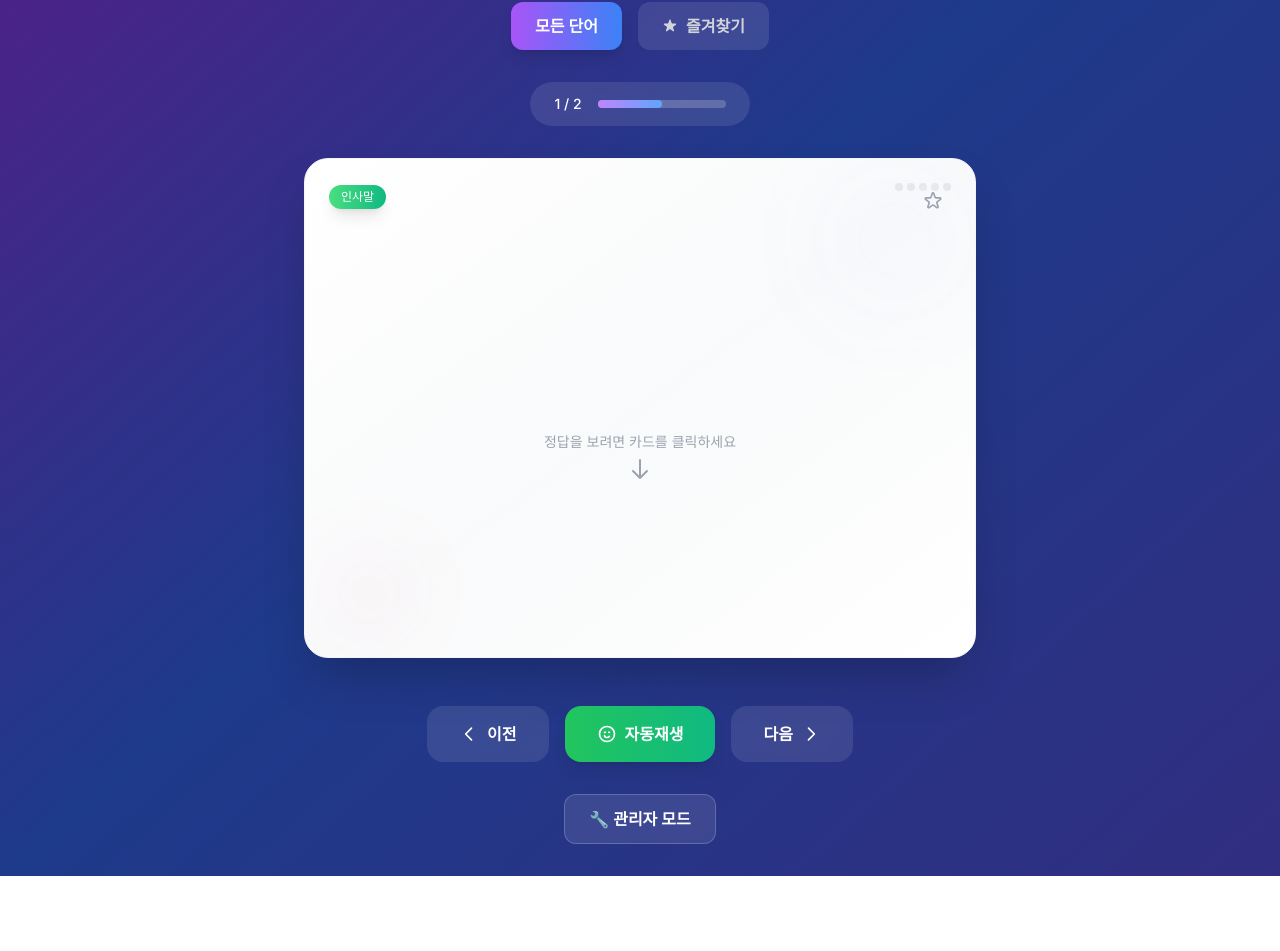
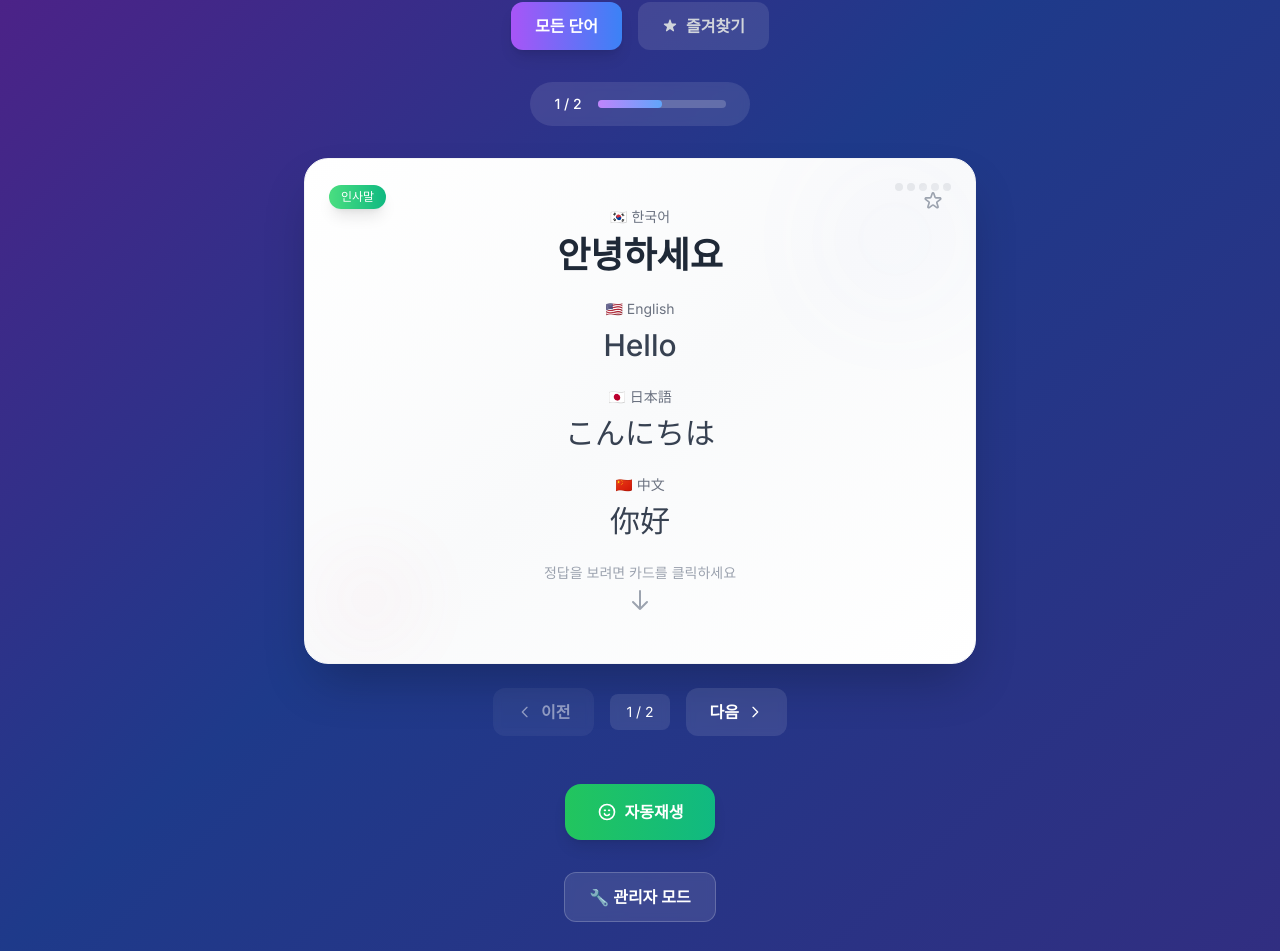
Before and after one commit to keioseung/Lag, a Next.js app: page / in a window 1280 px wide. Shown: the part 261-1212 px from the top of the page. Before the commit the page ends 1137 px from the top, so only its background shows below. Built offline with nearby package versions, Linux system fonts and the light colour scheme.

Commit message:
feat: FlashcardDisplay 컴포넌트를 4개 언어 동시 학습 지원하도록 완전 수정 - 4개 언어 모두 표시, 카드 뒤집기로 비교 학습, 네비게이션 버튼 통합

```diff
--- a/app/page.tsx
+++ b/app/page.tsx
@@ -372,22 +372,8 @@ export default function Home() {
               />
             )}
 
-            {/* 컨트롤 버튼 */}
-            <div className="flex justify-center items-center gap-4 mt-12">
-              <button
-                onClick={prevCard}
-                disabled={isFlipping || filteredWords.length === 0}
-                className="group relative px-8 py-4 bg-white/10 backdrop-blur-sm rounded-2xl text-white font-semibold transition-all duration-300 hover:bg-white/20 hover:scale-105 disabled:opacity-50 disabled:cursor-not-allowed overflow-hidden"
-              >
-                <span className="relative z-10 flex items-center">
-                  <svg className="w-5 h-5 mr-2 transition-transform group-hover:-translate-x-1" fill="none" stroke="currentColor" viewBox="0 0 24 24">
-                    <path strokeLinecap="round" strokeLinejoin="round" strokeWidth={2} d="M15 19l-7-7 7-7" />
-                  </svg>
-                  이전
-                </span>
-                <div className="absolute inset-0 bg-gradient-to-r from-purple-500/20 to-blue-500/20 opacity-0 group-hover:opacity-100 transition-opacity duration-300"></div>
-              </button>
-
+            {/* 자동재생 버튼 */}
+            <div className="flex justify-center items-center mt-12">
               <button
                 onClick={toggleAutoPlay}
                 disabled={filteredWords.length === 0}
@@ -415,20 +401,6 @@ export default function Home() {
                   )}
                 </span>
                 <div className="absolute inset-0 bg-white/20 opacity-0 group-hover:opacity-100 transition-opacity duration-300 rounded-2xl"></div>
-              </button>
-
-              <button
-                onClick={nextCard}
-                disabled={isFlipping || filteredWords.length === 0}
-                className="group relative px-8 py-4 bg-white/10 backdrop-blur-sm rounded-2xl text-white font-semibold transition-all duration-300 hover:bg-white/20 hover:scale-105 disabled:opacity-50 disabled:cursor-not-allowed overflow-hidden"
-              >
-                <span className="relative z-10 flex items-center">
-                  다음
-                  <svg className="w-5 h-5 ml-2 transition-transform group-hover:translate-x-1" fill="none" stroke="currentColor" viewBox="0 0 24 24">
-                    <path strokeLinecap="round" strokeLinejoin="round" strokeWidth={2} d="M9 5l7 7-7 7" />
-                  </svg>
-                </span>
-                <div className="absolute inset-0 bg-gradient-to-r from-blue-500/20 to-purple-500/20 opacity-0 group-hover:opacity-100 transition-opacity duration-300"></div>
               </button>
             </div>
 
--- a/components/FlashcardDisplay.tsx
+++ b/components/FlashcardDisplay.tsx
@@ -1,17 +1,32 @@
 'use client'
 
 import { useState, useEffect } from 'react'
-import type { Word } from '@/lib/supabase'
+// 4개 언어 학습을 위한 타입 정의
+interface MultiLanguageWord {
+  id: string
+  korean: string
+  english: string
+  japanese: string
+  chinese: string
+  category: string
+  difficulty: 'easy' | 'medium' | 'hard'
+  createdDate: string
+  isFavorite: boolean
+}
 
 interface FlashcardDisplayProps {
-  word: Word
+  word: MultiLanguageWord
   showAnswer: boolean
   isFlipping: boolean
   onFlip: () => void
-  onToggleFavorite?: (wordId: number) => void
+  onNext?: () => void
+  onPrev?: () => void
+  onToggleFavorite?: (wordId: string) => void
+  currentIndex?: number
+  totalCount?: number
 }
 
-export default function FlashcardDisplay({ word, showAnswer, isFlipping, onFlip, onToggleFavorite }: FlashcardDisplayProps) {
+export default function FlashcardDisplay({ word, showAnswer, isFlipping, onFlip, onNext, onPrev, onToggleFavorite, currentIndex, totalCount }: FlashcardDisplayProps) {
   const [isHovered, setIsHovered] = useState(false)
   const [isPressed, setIsPressed] = useState(false)
 
@@ -127,34 +142,49 @@ export default function FlashcardDisplay({ word, showAnswer, isFlipping, onFlip,
           {/* 카드 내용 */}
           <div className="text-center relative z-10">
             {!showAnswer ? (
-              // 앞면: 중국어 글자
-              <div className="space-y-8">
+              // 앞면: 4개 언어 모두 표시
+              <div className="space-y-6">
+                {/* 한국어 */}
                 <div className="group">
+                  <div className="text-sm text-gray-500 mb-2">🇰🇷 한국어</div>
                   <div
-                    className="text-8xl font-bold text-gray-800 mb-4 transition-all duration-300 group-hover:scale-110 cursor-pointer"
-                    onClick={() => speakWord(word.original)}
+                    className="text-4xl font-bold text-gray-800 mb-4 transition-all duration-300 group-hover:scale-110 cursor-pointer"
+                    onClick={() => speakWord(word.korean, 'ko-KR')}
                   >
-                    {word.original}
-                  </div>
-                  <div className="text-sm text-gray-500 opacity-0 group-hover:opacity-100 transition-opacity duration-300">
-                    클릭하여 발음 듣기
+                    {word.korean}
                   </div>
                 </div>
 
-                <div className="space-y-4">
-                  <div className="text-2xl font-medium text-gray-600">
-                    {word.pronunciation}
+                {/* 영어 */}
+                <div className="group">
+                  <div className="text-sm text-gray-500 mb-2">🇺🇸 English</div>
+                  <div
+                    className="text-3xl font-medium text-gray-700 mb-4 transition-all duration-300 group-hover:scale-110 cursor-pointer"
+                    onClick={() => speakWord(word.english, 'en-US')}
+                  >
+                    {word.english}
                   </div>
+                </div>
 
-                  <div className="flex justify-center space-x-2">
-                    {word.tags?.map((tag, index) => (
-                      <span
-                        key={index}
-                        className="px-2 py-1 bg-gray-100 text-gray-600 text-xs rounded-full"
-                      >
-                        {tag}
-                      </span>
-                    ))}
+                {/* 일본어 */}
+                <div className="group">
+                  <div className="text-sm text-gray-500 mb-2">🇯🇵 日本語</div>
+                  <div
+                    className="text-3xl font-medium text-gray-700 mb-4 transition-all duration-300 group-hover:scale-110 cursor-pointer"
+                    onClick={() => speakWord(word.japanese, 'ja-JP')}
+                  >
+                    {word.japanese}
+                  </div>
+                </div>
+
+                {/* 중국어 */}
+                <div className="group">
+                  <div className="text-sm text-gray-500 mb-2">🇨🇳 中文</div>
+                  <div
+                    className="text-3xl font-medium text-gray-700 mb-4 transition-all duration-300 group-hover:scale-110 cursor-pointer"
+                    onClick={() => speakWord(word.chinese, 'zh-CN')}
+                  >
+                    {word.chinese}
                   </div>
                 </div>
 
@@ -170,30 +200,37 @@ export default function FlashcardDisplay({ word, showAnswer, isFlipping, onFlip,
                 </div>
               </div>
             ) : (
-              // 뒷면: 한국어 의미
-              <div className="space-y-8">
-                <div className="text-6xl font-bold text-gray-800 mb-6">
-                  {word.meaning}
+              // 뒷면: 4개 언어 비교 및 상세 정보
+              <div className="space-y-6">
+                <div className="text-2xl font-bold text-gray-800 mb-6">
+                  4개 언어 비교
                 </div>
 
-                <div className="space-y-4">
-                  <div className="text-xl text-gray-600">
-                    {word.original} - {word.pronunciation}
+                <div className="grid grid-cols-2 gap-4 text-sm">
+                  <div className="space-y-2">
+                    <div className="font-medium text-gray-700">🇰🇷 한국어</div>
+                    <div className="text-gray-600">{word.korean}</div>
                   </div>
-
-                  <div className="flex justify-center space-x-4 text-sm text-gray-500">
-                    <span>학습 횟수: {word.times_studied}</span>
-                    <span>정답률: {word.total_attempts > 0 ? Math.round((word.correct_attempts / word.total_attempts) * 100) : 0}%</span>
+                  <div className="space-y-2">
+                    <div className="font-medium text-gray-700">🇺🇸 English</div>
+                    <div className="text-gray-600">{word.english}</div>
+                  </div>
+                  <div className="space-y-2">
+                    <div className="font-medium text-gray-700">🇯🇵 日本語</div>
+                    <div className="text-gray-600">{word.japanese}</div>
+                  </div>
+                  <div className="space-y-2">
+                    <div className="font-medium text-gray-700">🇨🇳 中文</div>
+                    <div className="text-gray-600">{word.chinese}</div>
                   </div>
                 </div>
 
-                {word.notes && (
-                  <div className="mt-6 p-4 bg-blue-50 rounded-xl border border-blue-200">
-                    <div className="text-sm text-blue-800">
-                      <strong>메모:</strong> {word.notes}
-                    </div>
+                <div className="mt-6 pt-6 border-t border-gray-200">
+                  <div className="flex justify-center space-x-4 text-sm text-gray-500">
+                    <span>카테고리: {word.category}</span>
+                    <span>난이도: {word.difficulty === 'easy' ? '쉬움' : word.difficulty === 'medium' ? '보통' : '어려움'}</span>
                   </div>
-                )}
+                </div>
 
                 <div className="mt-8">
                   <div className="text-sm text-gray-400 mb-2">다시 보려면 카드를 클릭하세요</div>
@@ -215,6 +252,43 @@ export default function FlashcardDisplay({ word, showAnswer, isFlipping, onFlip,
           )}
         </div>
 
+        {/* 네비게이션 버튼 */}
+        {onNext && onPrev && (
+          <div className="flex justify-center items-center gap-4 mt-6">
+            <button
+              onClick={onPrev}
+              disabled={currentIndex === 0}
+              className="group relative px-6 py-3 bg-white/10 backdrop-blur-sm rounded-xl text-white font-semibold transition-all duration-300 hover:bg-white/20 hover:scale-105 disabled:opacity-50 disabled:cursor-not-allowed overflow-hidden"
+            >
+              <span className="relative z-10 flex items-center">
+                <svg className="w-4 h-4 mr-2 transition-transform group-hover:-translate-x-1" fill="none" stroke="currentColor" viewBox="0 0 24 24">
+                  <path strokeLinecap="round" strokeLinejoin="round" strokeWidth={2} d="M15 19l-7-7 7-7" />
+                </svg>
+                이전
+              </span>
+              <div className="absolute inset-0 bg-gradient-to-r from-purple-500/20 to-blue-500/20 opacity-0 group-hover:opacity-100 transition-opacity duration-300"></div>
+            </button>
+
+            <div className="text-white text-sm bg-white/10 backdrop-blur-sm rounded-lg px-4 py-2">
+              {currentIndex !== undefined && totalCount !== undefined ? `${currentIndex + 1} / ${totalCount}` : ''}
+            </div>
+
+            <button
+              onClick={onNext}
+              disabled={currentIndex !== undefined && totalCount !== undefined && currentIndex >= totalCount - 1}
+              className="group relative px-6 py-3 bg-white/10 backdrop-blur-sm rounded-xl text-white font-semibold transition-all duration-300 hover:bg-white/20 hover:scale-105 disabled:opacity-50 disabled:cursor-not-allowed overflow-hidden"
+            >
+              <span className="relative z-10 flex items-center">
+                다음
+                <svg className="w-4 h-4 ml-2 transition-transform group-hover:translate-x-1" fill="none" stroke="currentColor" viewBox="0 0 24 24">
+                  <path strokeLinecap="round" strokeLinejoin="round" strokeWidth={2} d="M9 5l7 7-7 7" />
+                </svg>
+              </span>
+              <div className="absolute inset-0 bg-gradient-to-r from-blue-500/20 to-purple-500/20 opacity-0 group-hover:opacity-100 transition-opacity duration-300"></div>
+            </button>
+          </div>
+        )}
+
         {/* 그림자 효과 */}
         <div className={`absolute -bottom-4 left-1/2 transform -translate-x-1/2 w-4/5 h-4 bg-black/10 rounded-full blur-xl transition-all duration-500 ${
           isHovered ? 'scale-110 opacity-20' : 'scale-100 opacity-10'
```
